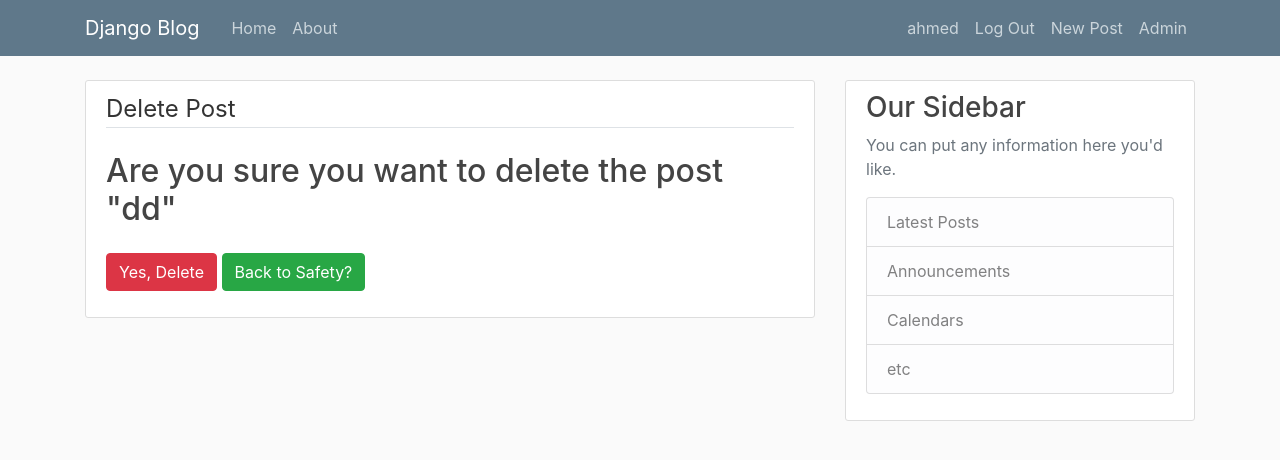
After one commit to toushi100/django-twitter-app, a Django app: page /post/1/delete in a window 1280 px wide. The commit adds this page. Shown: the top 460 px of the page. Run offline with Django 3.2, Linux system fonts and the light colour scheme; a user stored in the database is signed in; data comes from the database, SQL or seed files in the repository; both versions use the stored data as it was after the commit; some libraries are stand-ins or nearby versions.

Commit message:
detail create update delete views

```diff
--- a/Blogapp/models.py
+++ b/Blogapp/models.py
@@ -1,16 +1,22 @@
 from django.db import models
 from django.utils import timezone
 from django.contrib.auth.models import User
-
+from django.urls import reverse
 
 
 class Post(models.Model):
     title = models.CharField(max_length=100)
     content = models.TextField()
     date_posted = models.DateTimeField(default=timezone.now)
-    author = models.ForeignKey(User, on_delete=models.CASCADE )
+    author = models.ForeignKey(User, on_delete=models.CASCADE)
+
     def __str__(self):
         return self.title
+
+    def get_absolute_url(self):
+        return reverse('post-detail', kwargs={'pk': self.pk})
+
+
 
 class Comment (models.Model):
     content = models.TextField()
--- a/Blogapp/templates/Blogapp/base.html
+++ b/Blogapp/templates/Blogapp/base.html
@@ -37,6 +37,7 @@
                         {% if user.is_authenticated%}
                             <a class="nav-item nav-link" href="{% url 'profile' %}">{{user}}</a>
                             <a class="nav-item nav-link" href="{% url 'logout' %}">Log Out</a>
+                            <a class="nav-item nav-link" href="{% url 'post-create' %}">New Post</a>
                             {% if user.is_staff %}
                                 <a class="nav-item nav-link" href="/admin">Admin</a>
                             {%endif%}
--- a/Blogapp/templates/Blogapp/home.html
+++ b/Blogapp/templates/Blogapp/home.html
@@ -8,7 +8,7 @@
         <a class="mr-2" href="#">{{ post.author }}</a>
         <small class="text-muted">{{ post.date_posted|date:"F d, Y" }}</small>
       </div>
-      <h2><a class="article-title" href="#">{{ post.title }}</a></h2>
+      <h2><a class="article-title" href="{% url 'post-detail' post.id %}">{{ post.title }}</a></h2>
       <p class="article-content">{{ post.content }}</p>
     </div>
   </article>
--- /dev/null
+++ b/Blogapp/templates/Blogapp/post_confirm_delete.html
@@ -0,0 +1,16 @@
+{% extends "Blogapp/base.html" %}
+{% block content%}
+<div class="content-section">
+    <form method="POST">
+        {% csrf_token %}
+        <fieldset class="form-group">
+            <legend class="border-bottom mb-4">Delete Post</legend>
+            <h2>Are you sure you want to delete the post "{{object.title}}"</h2>
+        </fieldset>
+        <div class="form-group">
+            <button class="btn btn-danger" type="submit">Yes, Delete</button>
+            <a class="btn btn-success" href="{% url 'post-detail' object.id %}">Back to Safety?</a>
+        </div>
+    </form>
+</div>
+{% endblock content %}
--- a/Blogapp/urls.py
+++ b/Blogapp/urls.py
@@ -1,7 +1,12 @@
 from django.urls import path
 from . import views
+from .views import PostListView,PostDetailView, PostCreateView, PostUpdateView, PostDeleteView
 
 urlpatterns = [
-    path('', views.home, name='blog-home'),
+    path('', PostListView.as_view(), name='blog-home'),
+    path('post/<int:pk>/', PostDetailView.as_view(), name='post-detail'),
+    path('post/<int:pk>/update', PostUpdateView.as_view(), name='post-update'),
+    path('post/<int:pk>/delete', PostDeleteView.as_view(), name='post-delete'),
+    path('post/new/', PostCreateView.as_view(), name='post-create'),
     path('about/', views.about, name='blog-about'),
 ]
--- a/Blogapp/views.py
+++ b/Blogapp/views.py
@@ -1,5 +1,12 @@
 from django.shortcuts import render
-from django.http import HttpResponse
+from django.contrib.auth.mixins import LoginRequiredMixin, UserPassesTestMixin
+from django.views.generic import (
+    ListView,
+    DetailView,
+    CreateView,
+    UpdateView,
+    DeleteView
+)
 from .models import Post
 from .models import Comment
 
@@ -10,6 +17,49 @@ def home (request):
         'posts': Post.objects.all()
     }
     return render(request , 'Blogapp/home.html', content)
+class PostListView(ListView):
+    model  =  Post
+    template_name = 'Blogapp/home.html'
+    context_object_name = 'posts'
+    ordering = ['-date_posted']
+
+class PostDetailView(DetailView):
+    model  =  Post
+
+
+class PostCreateView(LoginRequiredMixin, CreateView):
+    model = Post
+    fields = ['title', 'content']
+
+    def form_valid(self, form):
+        form.instance.author = self.request.user
+        return super().form_valid(form)
+
+
+class PostUpdateView(LoginRequiredMixin, UserPassesTestMixin, UpdateView):
+    model = Post
+    fields = ['title', 'content']
+
+    def form_valid(self, form):
+        form.instance.author = self.request.user
+        return super().form_valid(form)
+
+    def test_func(self):
+        post = self.get_object()
+        if self.request.user == post.author:
+            return True
+        return False
+
+
+class PostDeleteView(LoginRequiredMixin, UserPassesTestMixin, DeleteView):
+    model = Post
+    success_url = '/'
+
+    def test_func(self):
+        post = self.get_object()
+        if self.request.user == post.author:
+            return True
+        return False
 
 def about (request):
     return render(request,'Blogapp/about.html', {'title' : 'about'})
```
Also changed, not shown: Blogapp/templates/Blogapp/post_detail.html (added, +20 -0 lines), Blogapp/templates/Blogapp/post_form.html (added, +16 -0 lines), db.sqlite3, media/default.jpg.
